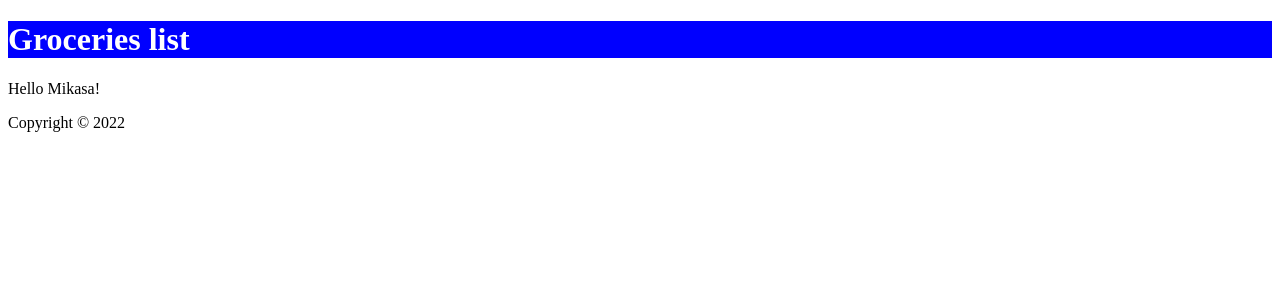
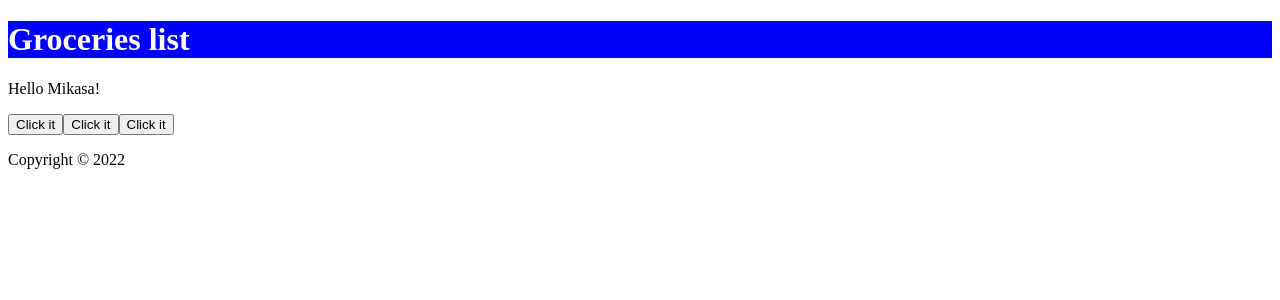
Before and after one commit to togetherwego/learn-react, a React (Create React App) app: page / in a window 1280 px wide. Shown: the top 300 px of the page. Built offline with nearby package versions, Linux system fonts and the light colour scheme.

Commit message:
add: onClick

```diff
--- a/src/App.js
+++ b/src/App.js
@@ -4,7 +4,7 @@ import Footer from './Footer'
 
 function App() {
   return (
-    <div className="App">
+    <div>
       <Header />
       <Content />
       <Footer />
--- a/src/Content.js
+++ b/src/Content.js
@@ -2,13 +2,28 @@ import React from 'react'
 
 function Content() {
   const handleNameChange = () => {
-    const name = ['Firyal', 'Mikasa', 'Eren']
+    const names = ['Firyal', 'Mikasa', 'Eren']
     const int = Math.floor(Math.random() * 3)
-    return name[int]
+    return names[int]
   }
+
+  const handleClick = () => {
+    console.log('You clicked it')
+  }
+
+  const handleClickTwo = (name) => {
+    console.log(`${name} was clicked`)
+  }
+  const handleClickThree = (e) => {
+    console.log(e.target)
+  }
+
   return (
     <div>
-      <p>Hello {handleNameChange()}!</p>
+      <p onDoubleClick={handleClick}>Hello {handleNameChange()}!</p>
+      <button onClick={handleClick}>Click it</button>
+      <button onClick={() => handleClickTwo(`firyal`)}>Click it</button>
+      <button onClick={(e) => handleClickThree(e)}>Click it</button>
     </div>
   )
 }
--- a/src/Footer.js
+++ b/src/Footer.js
@@ -4,7 +4,7 @@ function Footer() {
   const today = new Date()
 
   return (
-    <footer>
+    <footer style={{ alignItems: 'flex-end' }} >
       <p>Copyright &copy; {today.getFullYear()}</p>
     </footer>
   )
```
